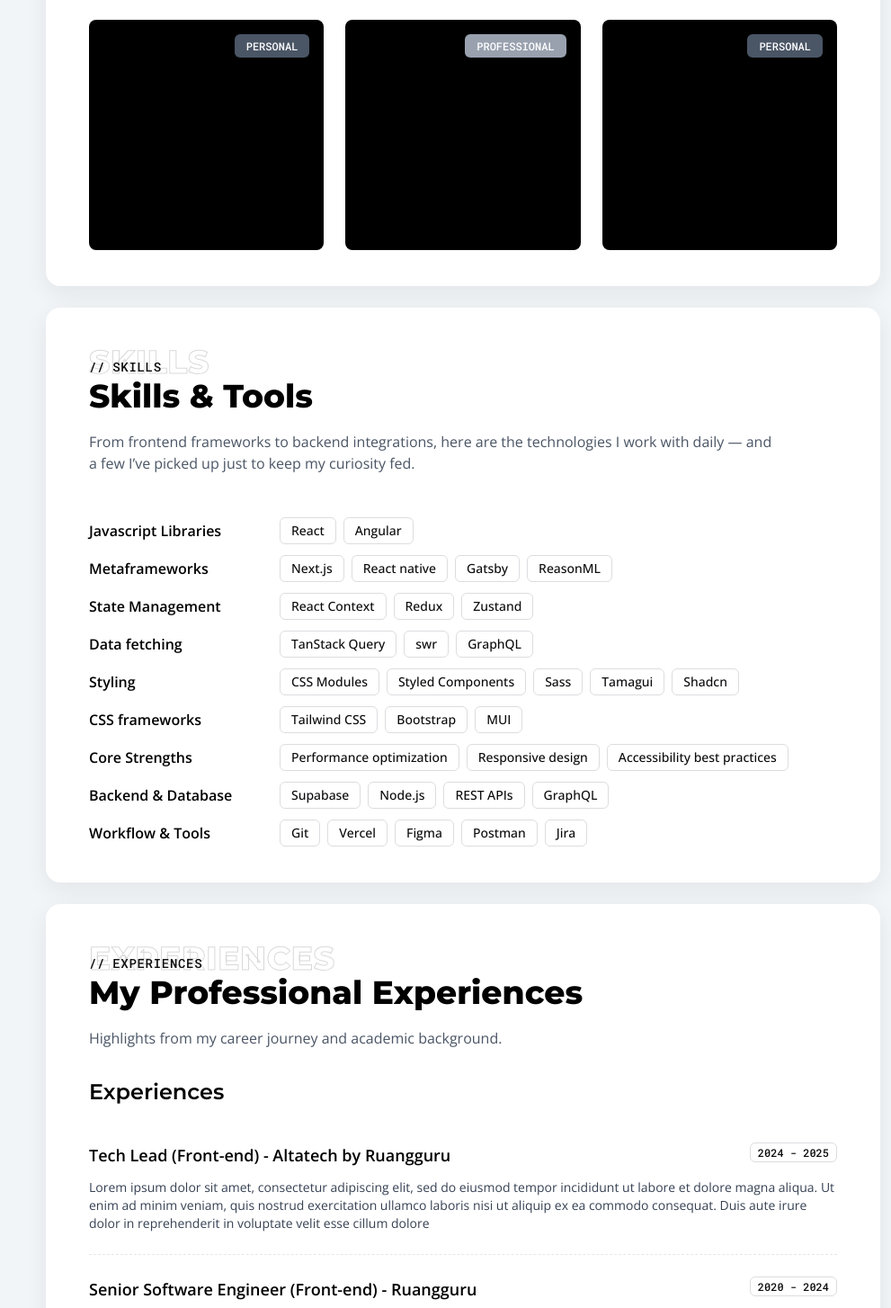
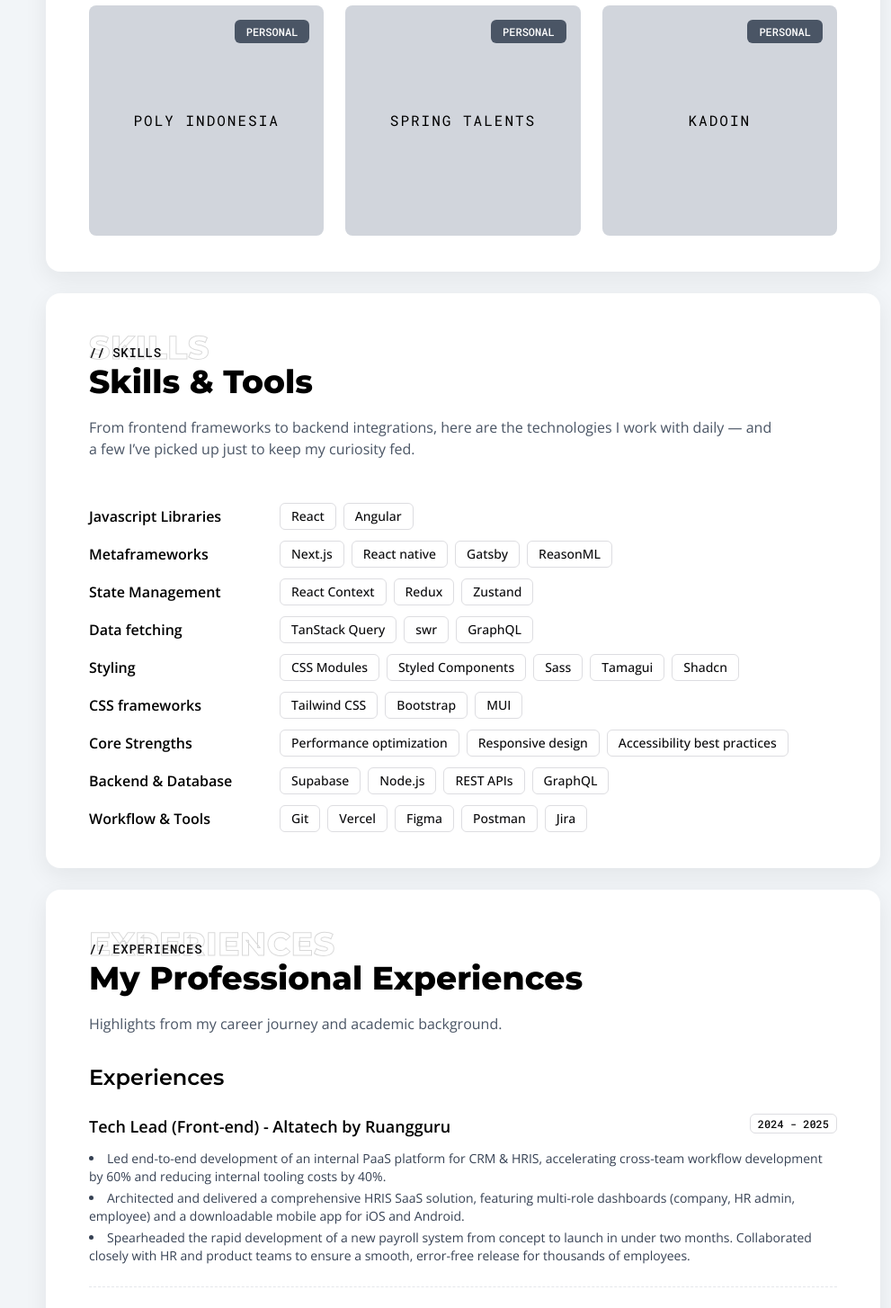
Before and after one commit to jillyratria/jilly-web, a Next.js app: page / in a window 1280 px wide. Shown: the part 1211-2665 px from the top of the page at 90% size, without its empty margins (289-1280 px from the left). Built offline with nearby package versions, Linux system fonts and the light colour scheme.

Commit message:
feat: update experience & project custom

```diff
--- a/src/components/about-section.tsx
+++ b/src/components/about-section.tsx
@@ -31,7 +31,7 @@ export function AboutSection() {
             <div className="grid grid-cols-1 sm:grid-cols-3 gap-6 md:gap-8 mt-8">
                 <div className="flex gap-2">
                     <p className="font-mono font-semibold text-6xl stroke-text">
-                        10
+                        9
                     </p>
                     <div>
                         <p className="block text-2xl font-sans">+</p>
--- a/src/components/experience-section.tsx
+++ b/src/components/experience-section.tsx
@@ -8,31 +8,31 @@ const experiences = [
         company: "Altatech by Ruangguru",
         period: "2024 - 2025",
         description:
-            "Lorem ipsum dolor sit amet, consectetur adipiscing elit, sed do eiusmod tempor incididunt ut labore et dolore magna aliqua. Ut enim ad minim veniam, quis nostrud exercitation ullamco laboris nisi ut aliquip ex ea commodo consequat. Duis aute irure dolor in reprehenderit in voluptate velit esse cillum dolore",
+            "Led end-to-end development of an internal PaaS platform for CRM & HRIS, accelerating cross-team workflow development by 60% and reducing internal tooling costs by 40%. \nArchitected and delivered a comprehensive HRIS SaaS solution, featuring multi-role dashboards (company, HR admin, employee) and a downloadable mobile app for iOS and Android. \nSpearheaded the rapid development of a new payroll system from concept to launch in under two months. Collaborated closely with HR and product teams to ensure a smooth, error-free release for thousands of employees.",
     },
     {
         title: "Senior Software Engineer (Front-end)",
         company: "Ruangguru",
         period: "2020 - 2024",
-        description: "Lorem ipsum dolor sit amet, consectetur adipiscing elit, sed do eiusmod tempor incididunt ut labore et dolore magna aliqua. Ut enim ad minim veniam, quis nostrud exercitation ullamco laboris nisi ut aliquip ex ea commodo consequat. Duis aute irure dolor in reprehenderit in voluptate velit esse cillum dolore",
+        description: "Migrated 2,000+ pages from HubSpot to self-hosted WordPress with zero downtime, improving CMS flexibility and cost effectiveness. Developed a custom WP theme with reusable UI components, cutting content publishing time by 30% and reducing development cost by 50%.\nLed the launch of an SEO-optimized pre-recorded education platform with 100K+ indexed pages, contributing to 20% user growth across multiple countries (Indonesia, Thailand, Vietnam) with 4 junior contributors\nArchitected a tryout platform as a shared service, enabling its adoption by 2+ other product teams and eliminating redundant development work.\nCHIEF of the quarter winner in 2021",
     },
     {
         title: "Software Engineer (Front-end)",
         company: "Ruangguru",
         period: "2017 - 2020",
-        description: "AssisLorem ipsum dolor sit amet, consectetur adipiscing elit, sed do eiusmod tempor incididunt ut labore et dolore magna aliqua. Ut enim ad minim veniam, quis nostrud exercitation ullamco laboris nisi ut aliquip ex ea commodo consequat. Duis aute irure dolor in reprehenderit in voluptate velit esse cillum dolore",
+        description: "Development of ruangkelas (Google Classroom for Indonesia) using  ReasonML, and  launched in 4 weeks (0 runtime errors), scaling DAU from 0K → 5K\nPioneered the adoption of React Native for the RuangKerja app, establishing a new cross-platform development standard that reduced mobile development costs by 50%.\nSolely engineered the payment dashboard using React/Redux, designing a reliable interface that processed 1M+ transactions.\nLed development of Ruangpengajar (teacher app) with 50K+ Android downloads, collaborating with back-end and QA teams\nCHIEF of the year in 2018",
     },
     {
         title: "Junior Front-end Engineer",
         company: "Ruangguru",
         period: "2015 - 2017",
-        description: "AssisLorem ipsum dolor sit amet, consectetur adipiscing elit, sed do eiusmod tempor incididunt ut labore et dolore magna aliqua. Ut enim ad minim veniam, quis nostrud exercitation ullamco laboris nisi ut aliquip ex ea commodo consequat. Duis aute irure dolor in reprehenderit in voluptate velit esse cillum dolore",
+        description: "Developed a high-traffic exam system (3M+ users) with LINE API integration.\nBuilt reusable UI components for using AngularJS.",
     },
     {
         title: "Web Developer",
         company: "Javasigna Intermedia",
-        period: "2013 - 2015",
-        description: "AssisLorem ipsum dolor sit amet, consectetur adipiscing elit, sed do eiusmod tempor incididunt ut labore et dolore magna aliqua. Ut enim ad minim veniam, quis nostrud exercitation ullamco laboris nisi ut aliquip ex ea commodo consequat. Duis aute irure dolor in reprehenderit in voluptate velit esse cillum dolore",
+        period: "2014 - 2015",
+        description: "Built responsive UIs with HTML3, jQuery, and CSS3 for media clients",
     },
 ]
 
@@ -57,7 +57,7 @@ export function ExperienceSection() {
 
             <div className="grid grid-cols-1">
                 <div>
-                    <h3 className="text-xl md:text-2xl font-heading font-semibold text-black mb-4">Experiences</h3>
+                    <h3 className="text-xl md:text-2xl font-heading font-semibold text-black">Experiences</h3>
                     <div className="">
                         {experiences.map((exp, index) => (
                             <Card key={index} className="border-0 border-b border-dashed border-b-gray-200 shadow-none rounded-none px-0" >
@@ -68,7 +68,11 @@ export function ExperienceSection() {
                                             {exp.period}
                                         </Badge>
                                     </div>
-                                    <p className="text-gray-700 text-sm">{exp.description}</p>
+                                    <ul className="list-disc list-inside text-gray-700 text-sm space-y-1">
+                                        {exp.description.split('\n').map((item, i) => (
+                                            <li key={i}>{item}</li>
+                                        ))}
+                                    </ul>
                                 </CardContent>
                             </Card>
                         ))}
--- a/src/components/project-section.tsx
+++ b/src/components/project-section.tsx
@@ -7,12 +7,12 @@ import { cn } from "@/lib/utils"
 import { Section } from '@/components/section'
 
 const portfolioItems = [
-    { id: 1, category: "professional", image: "/placeholder.svg?height=300&width=400" },
-    { id: 2, category: "personal", image: "/placeholder.svg?height=300&width=400" },
-    { id: 3, category: "professional", image: "/placeholder.svg?height=300&width=400" },
-    { id: 4, category: "personal", image: "/placeholder.svg?height=300&width=400" },
-    { id: 5, category: "professional", image: "/placeholder.svg?height=300&width=400" },
-    { id: 6, category: "personal", image: "/placeholder.svg?height=300&width=400" },
+    { id: 1, category: "professional", image: "/placeholder.svg?height=300&width=400", name: 'ruangbelajar', desc: 'Pre-recorded Edu Platform', href: 'https://app.ruangguru.com/ruangbelajar' },
+    { id: 3, category: "professional", image: "/placeholder.svg?height=300&width=400", name: 'ruangkelas', desc: 'Google Classroom for Indonesia', href: "https://kelas.ruangguru.com/" },
+    { id: 5, category: "professional", image: "/placeholder.svg?height=300&width=400", name: 'drill-soal', desc: 'Tryout Platform with custome setting', href: 'https://app.ruangguru.com/drill-soal' },
+    { id: 2, category: "personal", image: "/placeholder.svg?height=300&width=400", name: "Poly Indonesia", desc: "Poly Indonesia information & blog page", href: 'https://poly-english.id' },
+    { id: 4, category: "personal", image: "/placeholder.svg?height=300&width=400", name: 'Spring Talents', desc: "CV Builder & HR Platform", href: "https://springtalents.com/" },
+    { id: 6, category: "personal", image: "/placeholder.svg?height=300&width=400", name: 'Kadoin', desc: 'Gift Registry Platform', href: 'https://kadoin-five.vercel.app/' },
 ]
 
 const categories = ["All", "professional", "personal"]
@@ -35,7 +35,7 @@ export function ProjectSection() {
                 A showcase of my work in two categories: <b>Professional</b> — projects built within organizations, and <b>Personal</b> — freelance and self-initiated projects where I owned the process end-to-end.
             </p>
 
-            <div className="flex flex-wrap gap-2 md:gap-4 mb-8 md:mb-12">
+            <div className="flex flex-wrap gap-2 md:gap-4 mb-4 md:mb-8">
                 {categories.map((category) => (
                     <Button
                         key={category}
@@ -55,14 +55,12 @@ export function ProjectSection() {
 
             <div className="grid grid-cols-1 sm:grid-cols-2 lg:grid-cols-3 gap-4 md:gap-6">
                 {filteredItems.map((item) => (
-                    <div key={item.id} className="group relative overflow-hidden rounded-lg">
-                        {/* eslint-disable-next-line @next/next/no-img-element */}
-                        <img
-                            src={item.image || "/placeholder.svg"}
-                            alt={`Portfolio item ${item.id}`}
-                            className="w-full h-48 md:h-64 object-cover transition-transform group-hover:scale-105"
-                        />
-                        <div className="absolute inset-0 bg-black bg-opacity-0 group-hover:bg-opacity-20 transition-all" />
+                    <a key={item.id} href={item.href} target="_blank" className="flex rounded-lg group items-center justify-center relative bg-gray-300 h-48 md:h-64 group hover:bg-black">
+                        <div className="flex flex-col px-3">
+                            <p className="text-black uppercase bold font-mono group-hover:text-gray-300 text-center" style={{ letterSpacing: '2px' }}>{item.name}</p>
+                            <p className="hidden group-hover:block text-gray-300 text-sm text-center">{item.desc}</p>
+                        </div>
+
                         <Badge
                             className={cn(
                                 "absolute top-2 md:top-4 right-2 md:right-4 px-2 md:px-3 py-1 text-xs font-mono uppercase",
@@ -71,7 +69,8 @@ export function ProjectSection() {
                         >
                             {item.category}
                         </Badge>
-                    </div>
+
+                    </a>
                 ))}
             </div>
         </Section>
```
